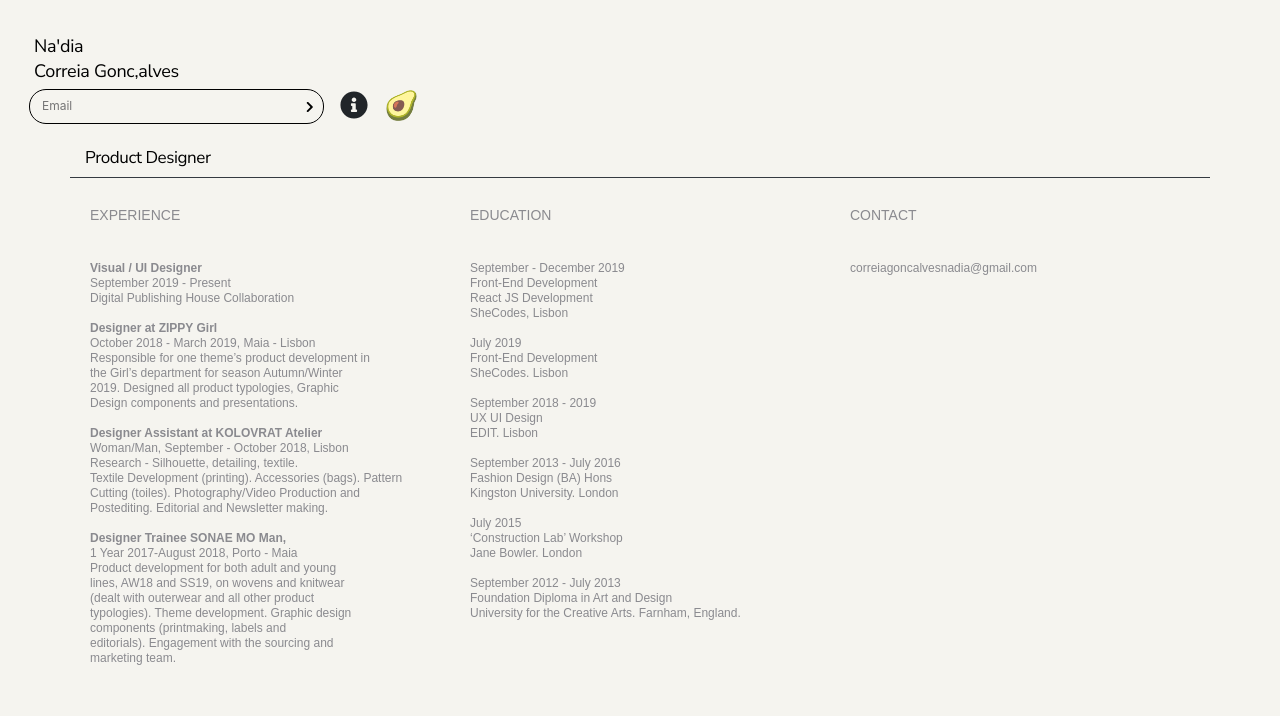
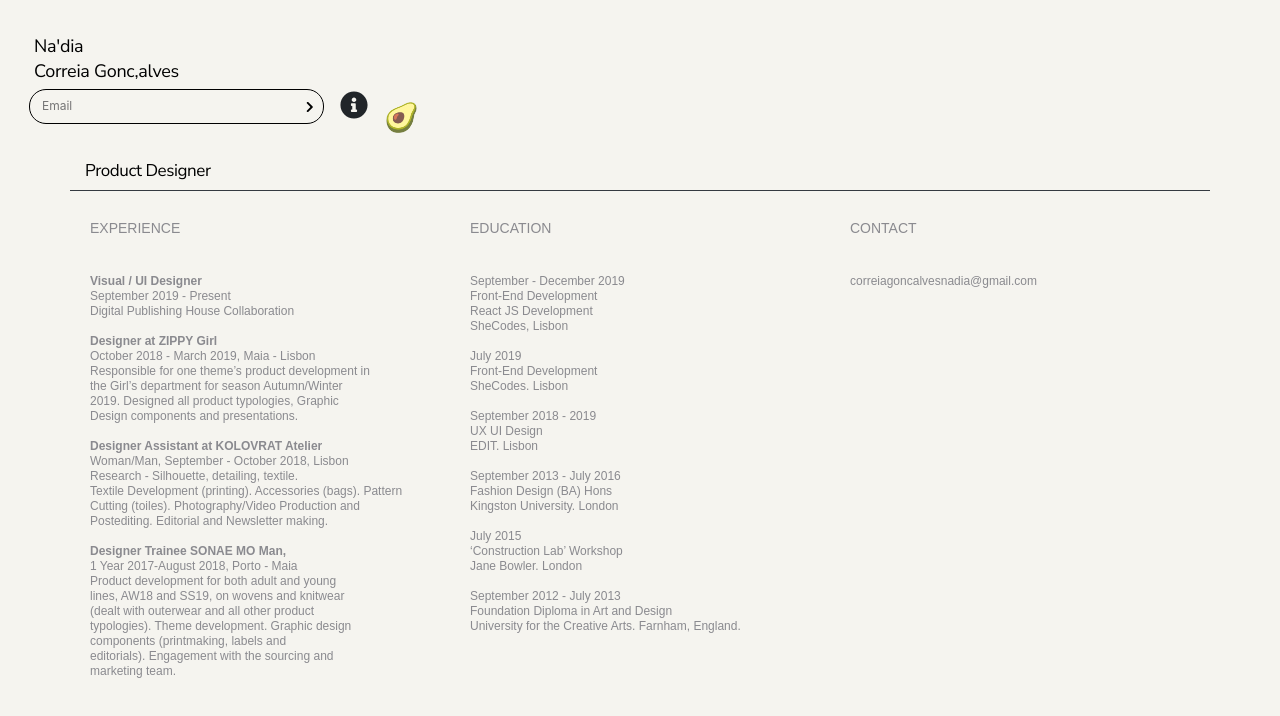
Before and after one commit to liatabilom/info-page, a React (Create React App) app: page / in a window 1280 px wide. Shown: the top 716 px of the page. Built offline with nearby package versions, Linux system fonts and the light colour scheme.

Commit message:
Update Search.js

```diff
--- a/src/Search.js
+++ b/src/Search.js
@@ -35,16 +35,17 @@ class Search extends Component {
             <span className="infoIcon">
               <FontAwesomeIcon icon={faInfoCircle} size="1x" />
             </span>
-            <span className="avocadoIcon" role="img" aria-label="Avocado">
+
             <a
               href="https://nadiacoralves.tumblr.com/"
               target="_blank"
               rel="noopener noreferrer"
               style={{ textDecoration: "none" }}
             >
+              <span className="avocadoIcon" role="img" aria-label="Avocado ">
                 🥑
+              </span>
             </a>
-            </span>
           </div>
         </h1>
       </div>
```
Lines whose indentation alone changed are shown as unchanged.
